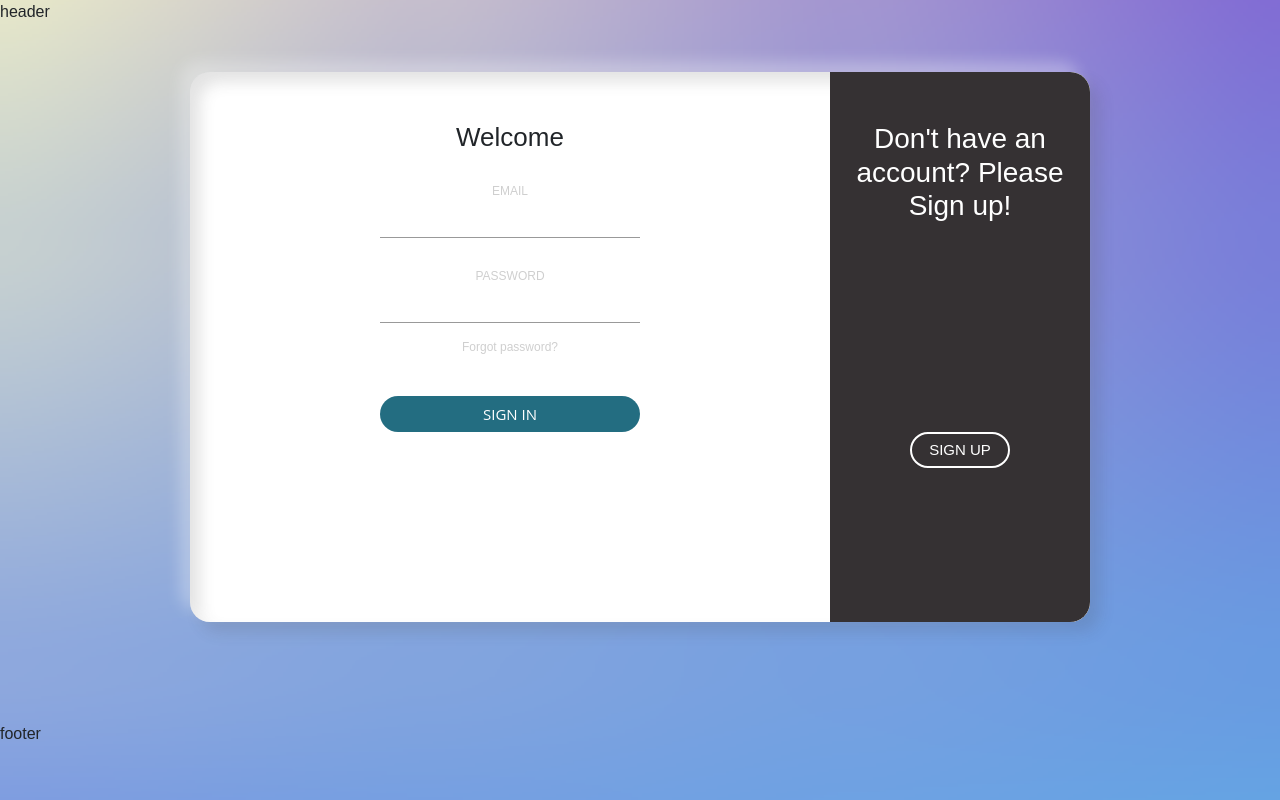
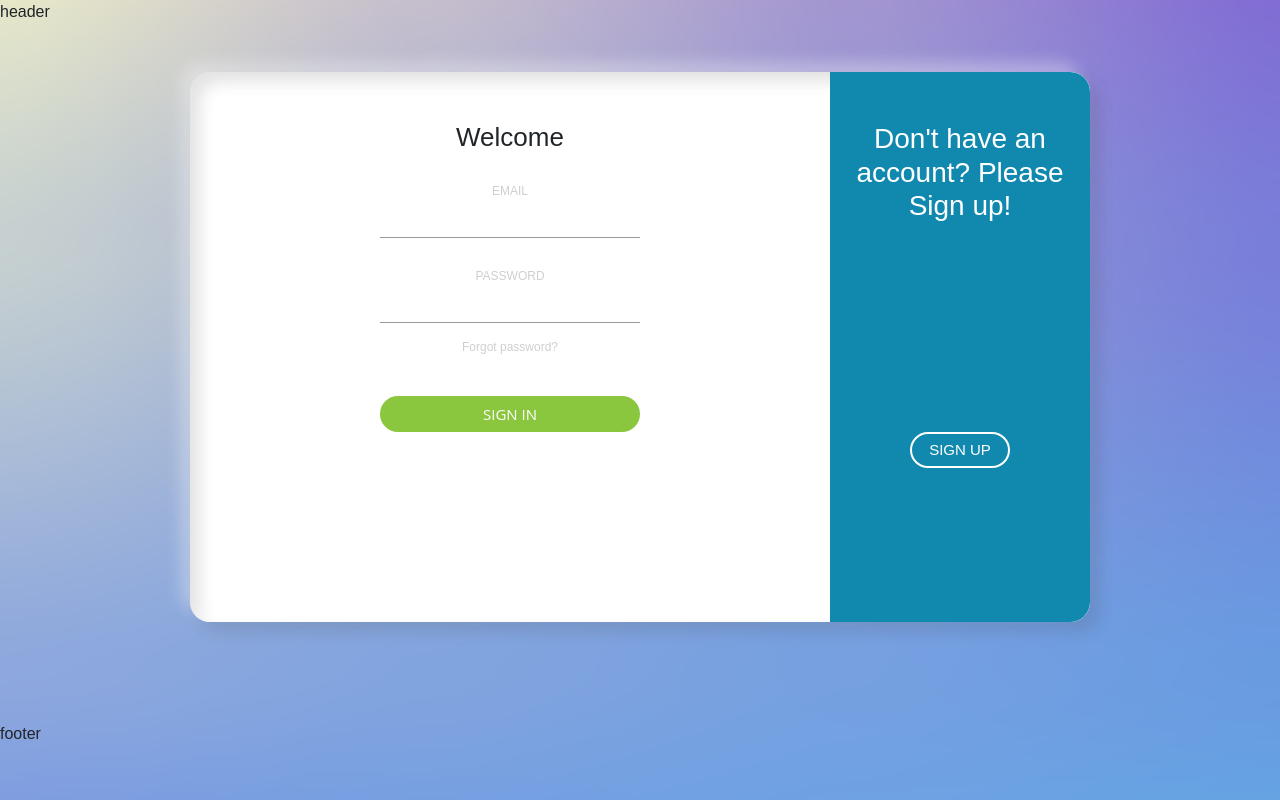
Before and after one commit to xxEasterGrymm/here4You, a React (Create React App) app: page /registration in a window 1280 px wide. Built offline with nearby package versions, Linux system fonts and the light colour scheme.

Commit message:
form colors updated

```diff
--- a/src/styles/form.scss
+++ b/src/styles/form.scss
@@ -88,7 +88,6 @@ button {
     top: 0;
     width: 900px;
     height: 100%;
-    //background-image: url("ext.jpg");
     opacity: .8;
     background-size: cover;
     -webkit-transition: -webkit-transform 1.2s ease-in-out;
@@ -103,7 +102,7 @@ button {
     top: 0;
     width: 100%;
     height: 100%;
-    background: #353133;
+    background: #1189af;
 }
 
 .cont.s--signup .img:before {
@@ -249,7 +248,7 @@ input {
 .submit {
     margin-top: 40px;
     margin-bottom: 20px;
-    background: #236d81;
+    background: #8ac73f;
     text-transform: uppercase;
 }
 
```
